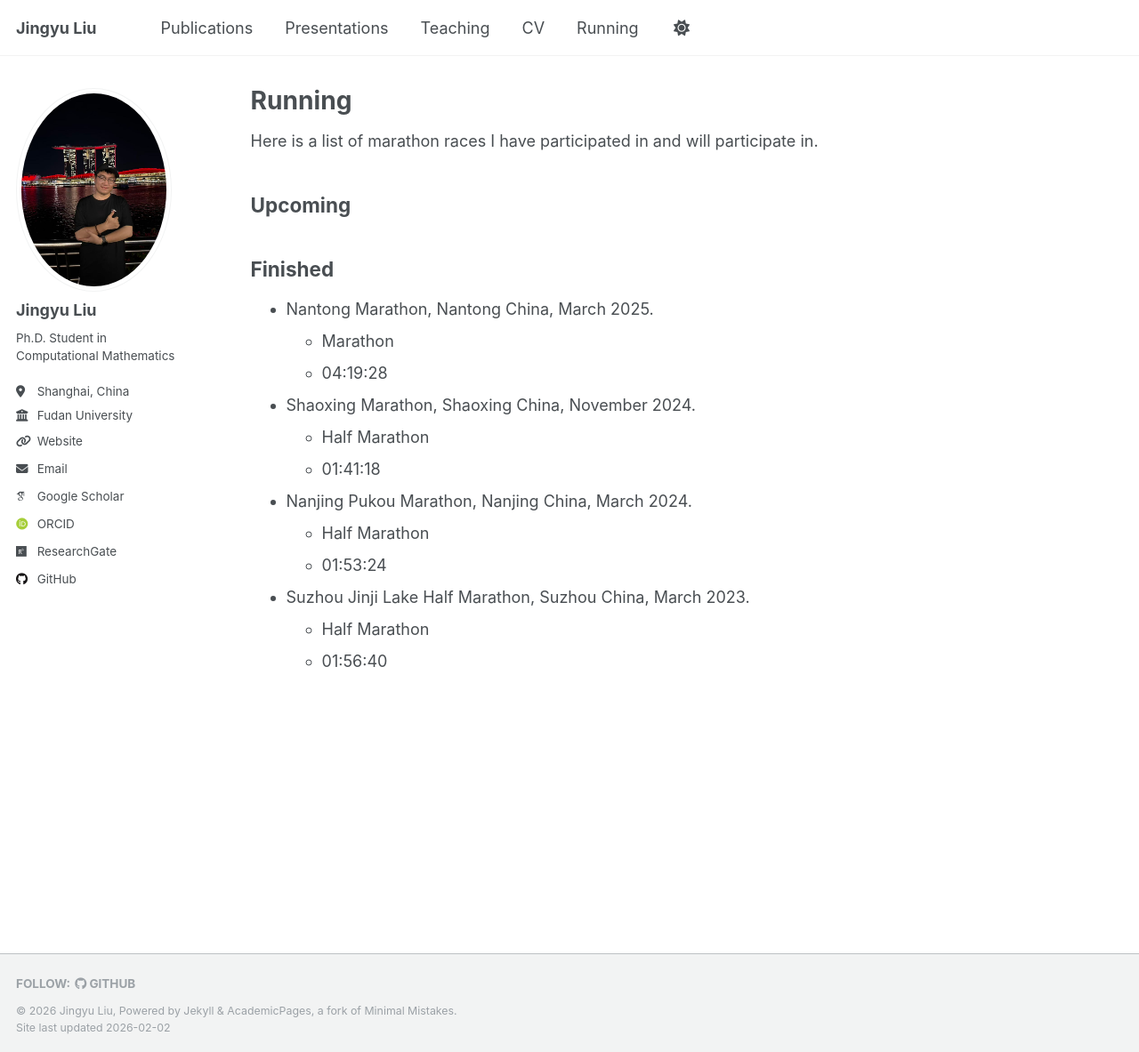
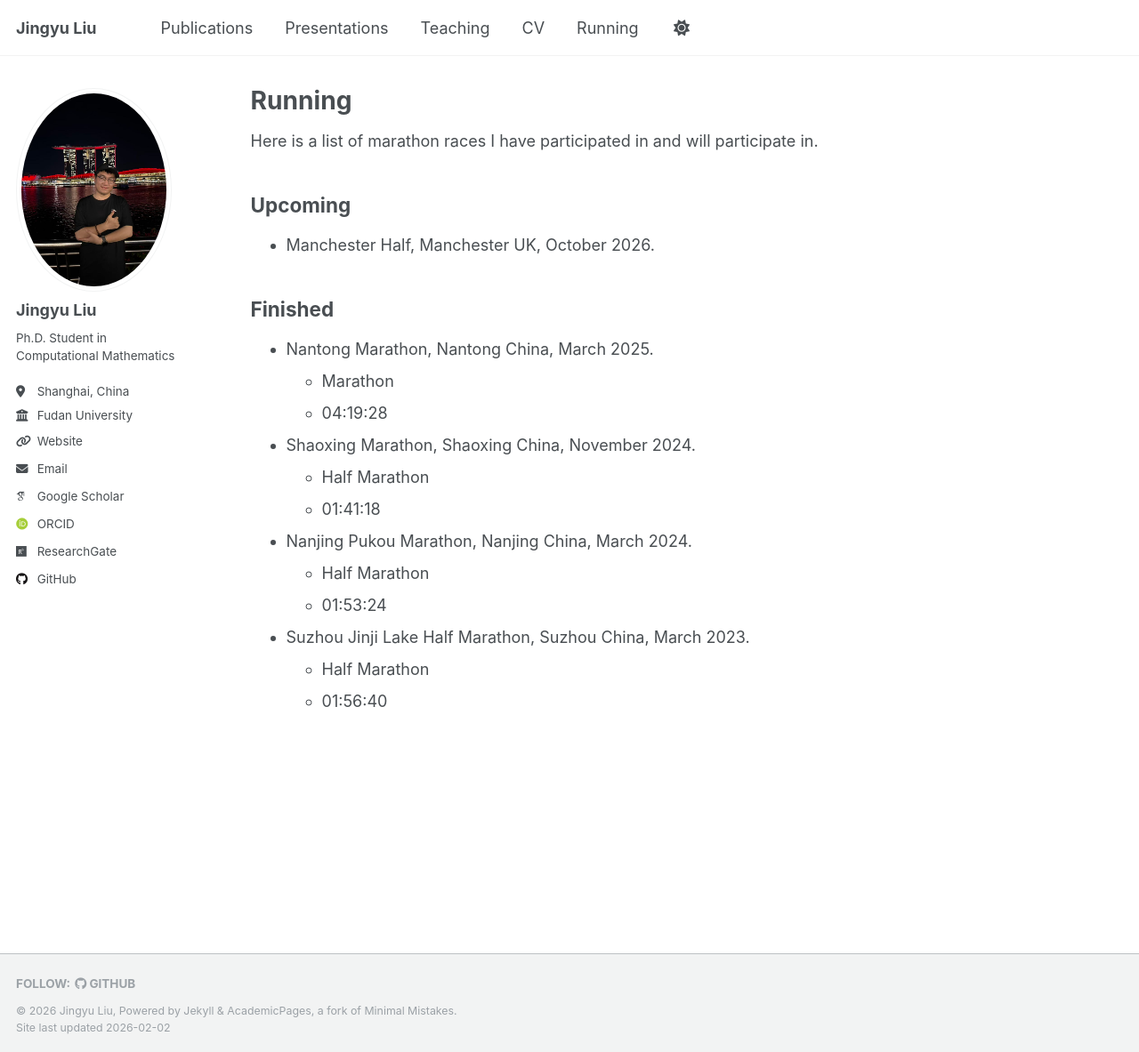
Before and after one commit to JingyuLiuMath/JingyuLiuMath.github.io, a Jekyll site: the page built from _pages/running.md, in a window 1280 px wide and 1183 px high. Shown: the whole window at 89% size. Built offline with Jekyll 4.4.1, drawn with Linux system fonts in a browser that asks for light colours; some web fonts are replaced.

Commit message:
update man half

```diff
--- a/_pages/running.md
+++ b/_pages/running.md
@@ -10,6 +10,8 @@ author_profile: true
 Here is a list of marathon races I have participated in and will participate in.
 
 ## Upcoming
+
+- Manchester Half, Manchester UK, October 2026.
 
 ## Finished
 
```
